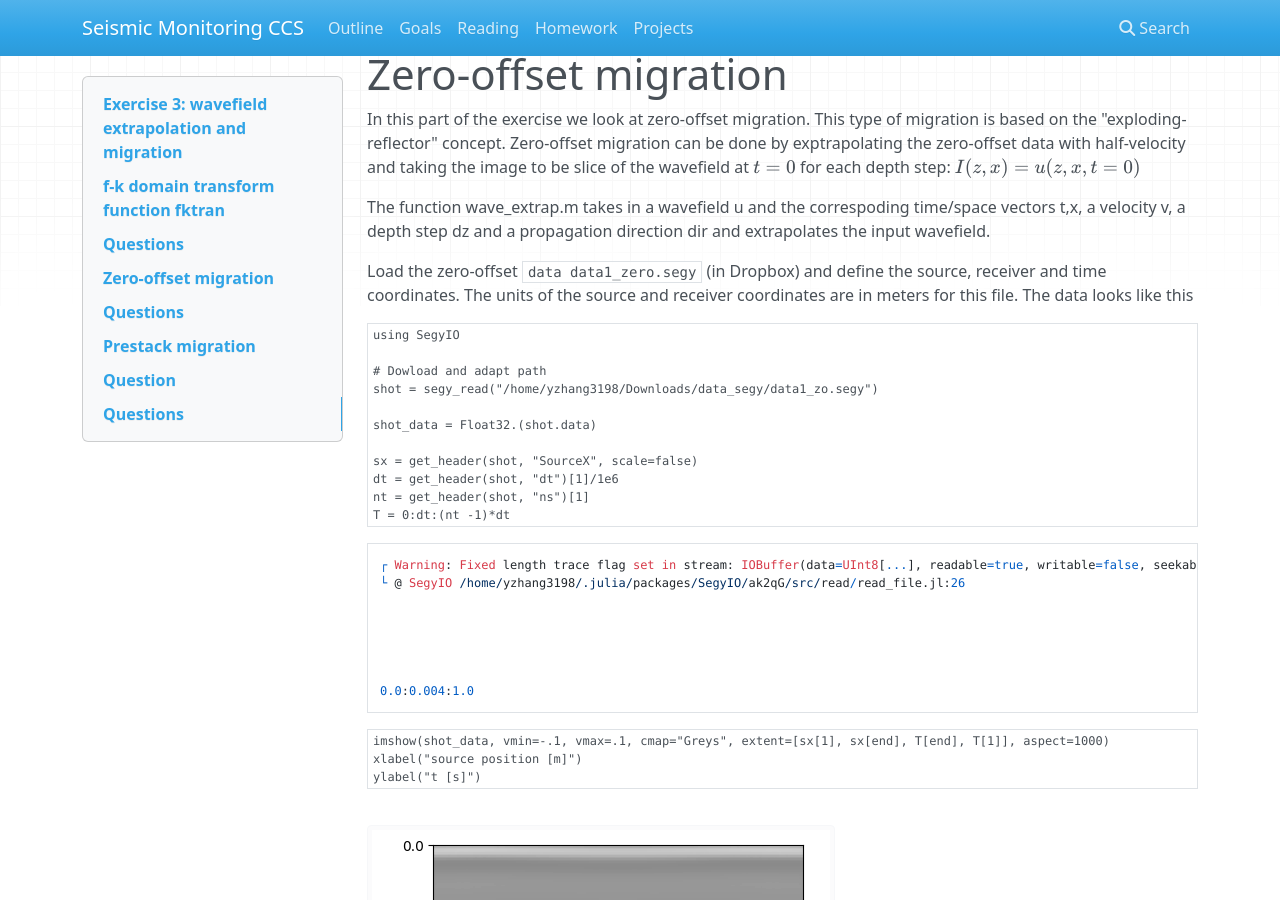
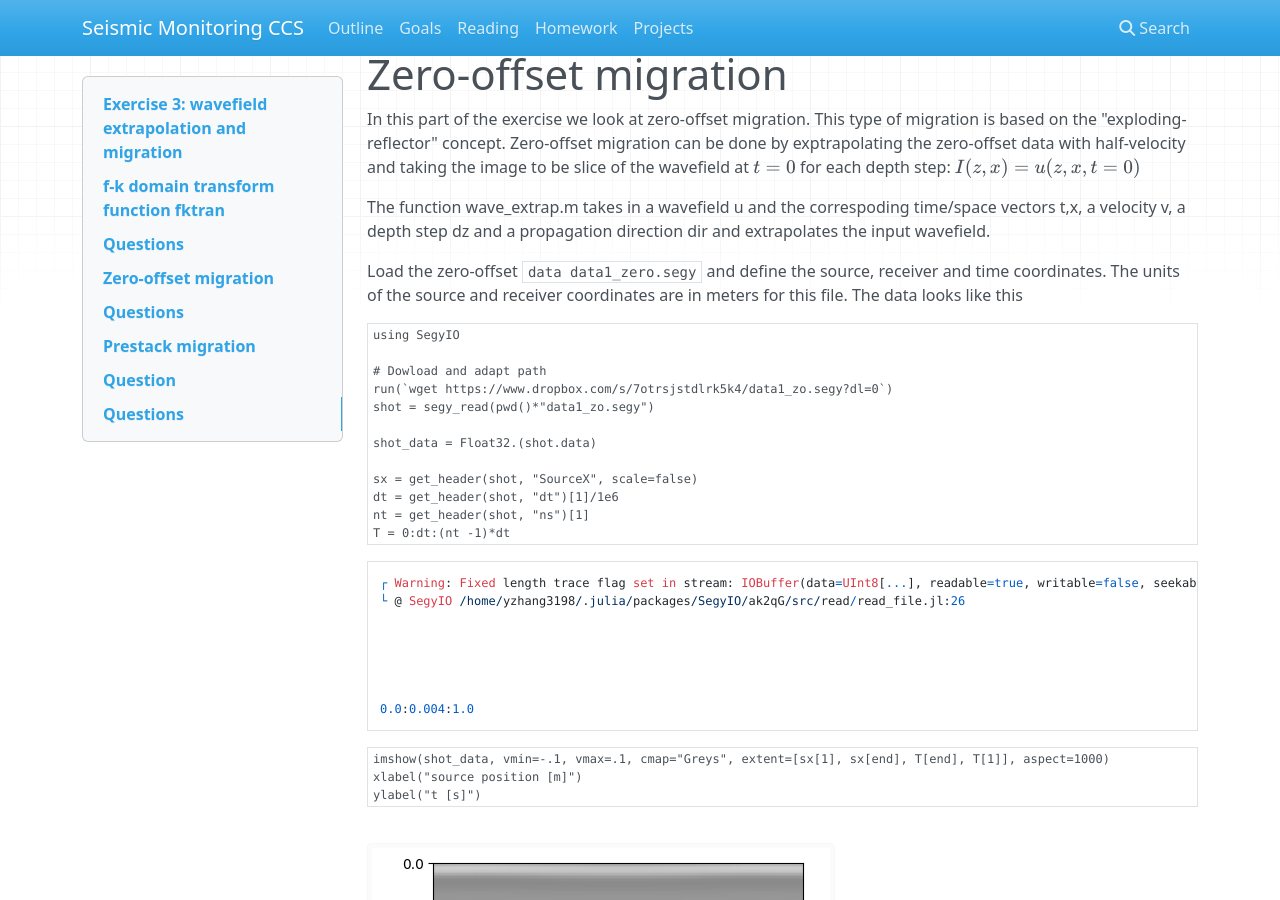
Before and after one commit to flexie/eas-4803-8803-ccs, an MkDocs documentation site: the page built from docs/Assignments/Exercise3.md, in a window 1280 px wide and 900 px high, scrolled down 4165 px. Built offline with MkDocs 1.6.1, drawn with Linux system fonts in a browser that asks for light colours; nearby versions of some CDN libraries; old or Windows-style settings are respelled for this version of MkDocs; some of the changed text lies outside the part shown.

Commit message:
homework 3

````diff
--- a/docs/Assignments/Exercise3.md
+++ b/docs/Assignments/Exercise3.md
@@ -190,14 +190,15 @@ a depth step dz and a propagation direction dir and extrapolates the input wavef
 
 
 
-Load the zero-offset `data data1_zero.segy` (in Dropbox) and define the source, receiver and time coordinates. The units of the source and receiver coordinates are in meters for this file. The data looks like this
+Load the zero-offset `data data1_zero.segy` and define the source, receiver and time coordinates. The units of the source and receiver coordinates are in meters for this file. The data looks like this
 
 
 ```julia
 using SegyIO
 
 # Dowload and adapt path
-shot = segy_read("/home/yzhang3198/Downloads/data_segy/data1_zo.segy")
+run(`wget https://www.dropbox.com/s/7otrsjstdlrk5k4/data1_zo.segy?dl=0`)
+shot = segy_read(pwd()*"data1_zo.segy")
 
 shot_data = Float32.(shot.data)
 
@@ -336,11 +337,12 @@ title("correct velocity")
 # Prestack migration
 We can also create an image by extrapolating the source wavefields and the data and correlating them at different depth levels.
 
-Read the data `data_ex3.segy` (in Dropbox)
+Read the data `data_ex3.segy`
 
 
 ```julia
-block = segy_read("/home/yzhang3198/Downloads/data_segy/data_ex3.segy")
+run(`wget https://www.dropbox.com/s/hotb48jaf3ksve5/data_ex3.segy`)
+block = segy_read(pwd()*"/data_ex3.segy")
 
 sx = get_header(block, "SourceX", scale=false)
 rx = get_header(block, "GroupX", scale=false)
@@ -517,8 +519,3 @@ function mig_extrap(data, t, xr, xs, z, v)
     return image
 end
 ```
-
-
-```julia
-
-```
````
Also changed, not shown: docs/homework.md (+2 -0 lines).
